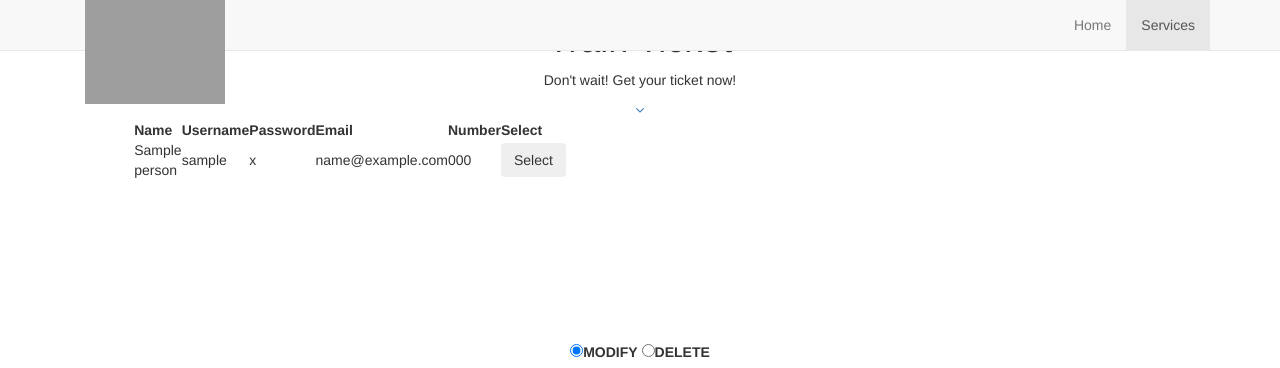
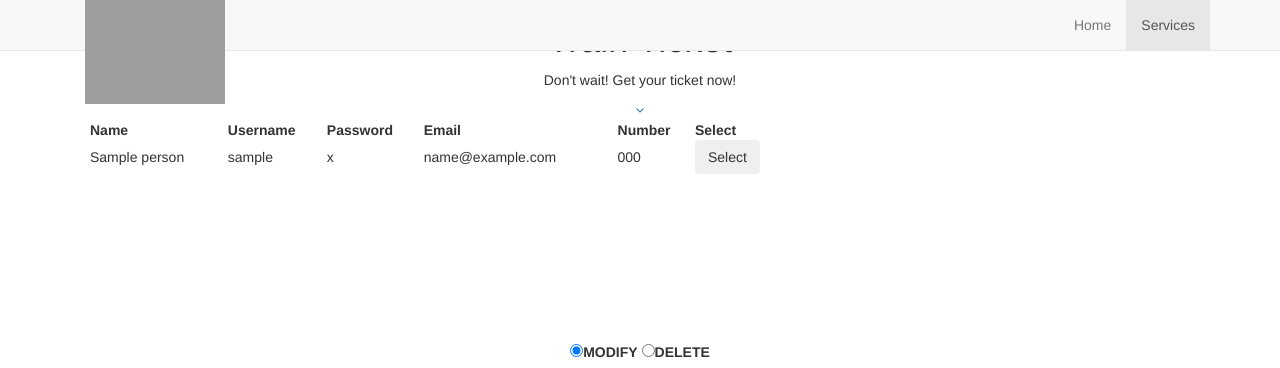
Before and after one commit to damarismocodean/TrainTicketsBookApp, a Django app: page /Home/ViewUsers/ in a window 1280 px wide. Shown: the top 368 px of the page. Run offline with Django 4.2, Linux system fonts and the light colour scheme; tables that the repository leaves empty hold one stand-in row (values such as "Sample post"); some libraries are stand-ins or nearby versions; some web fonts are replaced; grey boxes are pictures that could not be loaded.

Commit message:
changed size for viewusers table

```diff
--- a/TrainTicketsBookApp/settings.py
+++ b/TrainTicketsBookApp/settings.py
@@ -81,7 +81,7 @@ DATABASES = {
         'ENGINE': 'django.db.backends.postgresql_psycopg2',
         'NAME': 'TrainSystemDatabase',
         'USER': 'postgres',
-        'PASSWORD': 'root',
+        'PASSWORD': 'postgrest',
         'HOST': 'localhost',
         'PORT': '5432',
     }
--- a/templates/ViewUsers.html
+++ b/templates/ViewUsers.html
@@ -8,11 +8,11 @@
 <style>
 
 table {
-	width: 280px;
+	width: 700px;
 }
 
 .box {
-    max-width: 700px;
+    max-width: 880px;
     min-height: 180px;
 }
 
```
